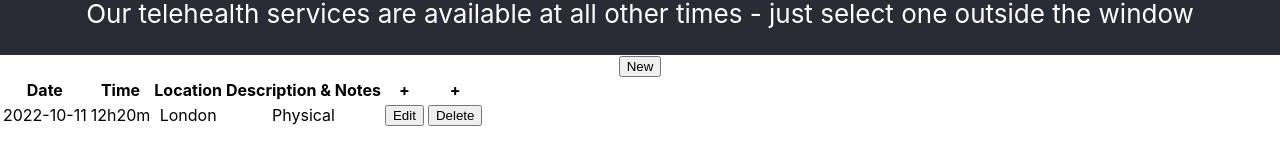
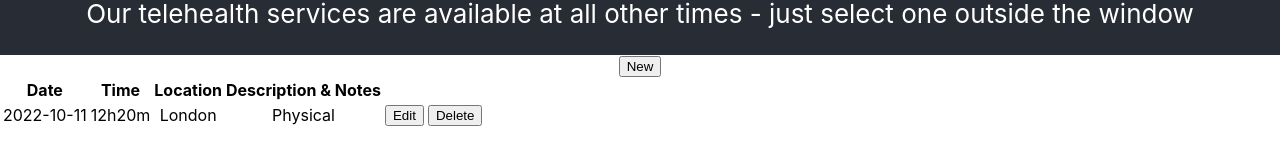
Before and after one commit to clayh89/mmscheduler, a React (Create React App) app: page / in a window 1280 px wide. Shown: the part 244-408 px from the top of the page. Built offline with nearby package versions, Linux system fonts and the light colour scheme; the HTML template or start-up script is replaced by a standard one.

Commit message:
more comments

```diff
--- a/src/App.js
+++ b/src/App.js
@@ -2,10 +2,11 @@ import React from 'react';
 import './App.css';
 import AppointmentList from './components/AppointmentList';
 // This is the actual app.
-// Child components for various features i.e. list display, appointment creation form
-// toggle w/ state to display one or the other.
-// App logic lives here entirely to simplify state updates. The functions are passed to children.
-// Class rather than function because there's a lot going on here to implement w/ hooks
+// Child components for display features (where data is flowing down) but the form was happier living here
+// Implements Create and Update based on whether there's an existing appointment w/ that key/ID
+// Simple display - just lists apps (when this is toggled). Delete per item from display view
+// This ended up as a class when I probably could have used hooks - my rationale was that I needed to do more lifecycle updates
+// (this did not bear out), and then later that there would be a lot of state declarations, which I didn't love.
 
 class App extends React.Component {
 
@@ -31,13 +32,11 @@ class App extends React.Component {
     });
   }
 
-  // form submission handler
-  // rather than actually submitting the form we need to update the state array
+  // form submission handler - does array operations instead of sending the actual form
   handleSubmit = (event) => {
-    // block submission
     event.preventDefault();
     // create/update function - newKey is typically 1 more than there are appointments, but it gets set to an existing one
-    // to overwrite
+    // to overwrite, then calls function
     this.updateAppointment(this.state.newKey)
     // refreshes form state vals
     this.setState({
@@ -53,7 +52,7 @@ class App extends React.Component {
   // updates appointment info for appointments array @ a given key
   // if there's no appointment at the index (tracked @ app level), then an appointment is created
   // otherwise, the old version is removed and replaced with the updated version
-  updateAppointment(index){
+  updateAppointment = (index) => {
     // create the new/updated appointment object
     // index will typically be AppointmentIndex but it might be an existing one
     const newAppointment = {
@@ -66,21 +65,26 @@ class App extends React.Component {
     // remove any matching key appointments from the list (no hits for new appointment, 1 hit for updated)
     // then adds the newly created one at the end. replacing or just creating if it's new
     const newList = [...this.state.appointments.filter(appointment => appointment.key !== index), newAppointment]
-    //updates state
-    this.setState({
-      appointments: newList
-    });
+
     // conditionally increments the index - based on the assigned value because if it's lower it won't trigger, if it's higher it updates to it,
     // and if its the same (new item), it increments
     if (this.state.newKey >= this.state.appointmentIndex) {
       const newIndex  = this.state.newKey + 1
       this.setState({
-        appointmentIndex : newIndex
+        appointmentIndex : newIndex,
+        appointments: newList
       })
     }
+    else (
+       // originally this was a conditional setState for the index after the list update. I think this is an optimization if both get called
+      // more often than just the 1? but React might be smarter than I'm trying to be here (and it works fine the other way)
+      this.setState({
+        appointments: newList
+      })
+    )
   }
 
-  // this is sort of a specialized toggle - swaps and gets the old info ready, but actually doing the DB op is another function
+  // this gets the form and key info set up to do an edit.
   editAppointment = (index) => {
 
     const target = this.state.appointments.filter(appointment => appointment.key === index)[0]
@@ -104,7 +108,7 @@ class App extends React.Component {
   }
 
   // lets you swap between listing the appointments and making a new one
-   toggleInputMode() {
+   toggleInputMode = () => {
     this.setState({
      inputMode: !this.state.inputMode
     });
--- a/src/components/AppointmentList.jsx
+++ b/src/components/AppointmentList.jsx
@@ -14,8 +14,8 @@ function AppointmentList(props) {
           <th>Time</th>
           <th>Location</th>
           <th>Description & Notes</th>
-          <th>+</th>
-          <th>+</th>
+          <th> </th>
+          <th> </th>
         </tr>
 
             <>{props.appointments.map((appointment) =>
--- a/src/components/appointmentInfo.jsx
+++ b/src/components/appointmentInfo.jsx
@@ -1,9 +1,8 @@
 import React from "react";
 
-// this was displayAppointment
 // table row component. probably could live in the list one but this is more modular. does wanna be used with map
 // (i.e. used on a data array to generate the content of a table w/ the map method)
-// buttons call functions from App.js
+// The buttons call functions from App.js. This might work better w/ parent component, but... code reuse?
 // <AppointmentInfo appointment={{}} deleteButton={'function'} editButton={'function'} />
 
 function AppointmentInfo(props) {
```
